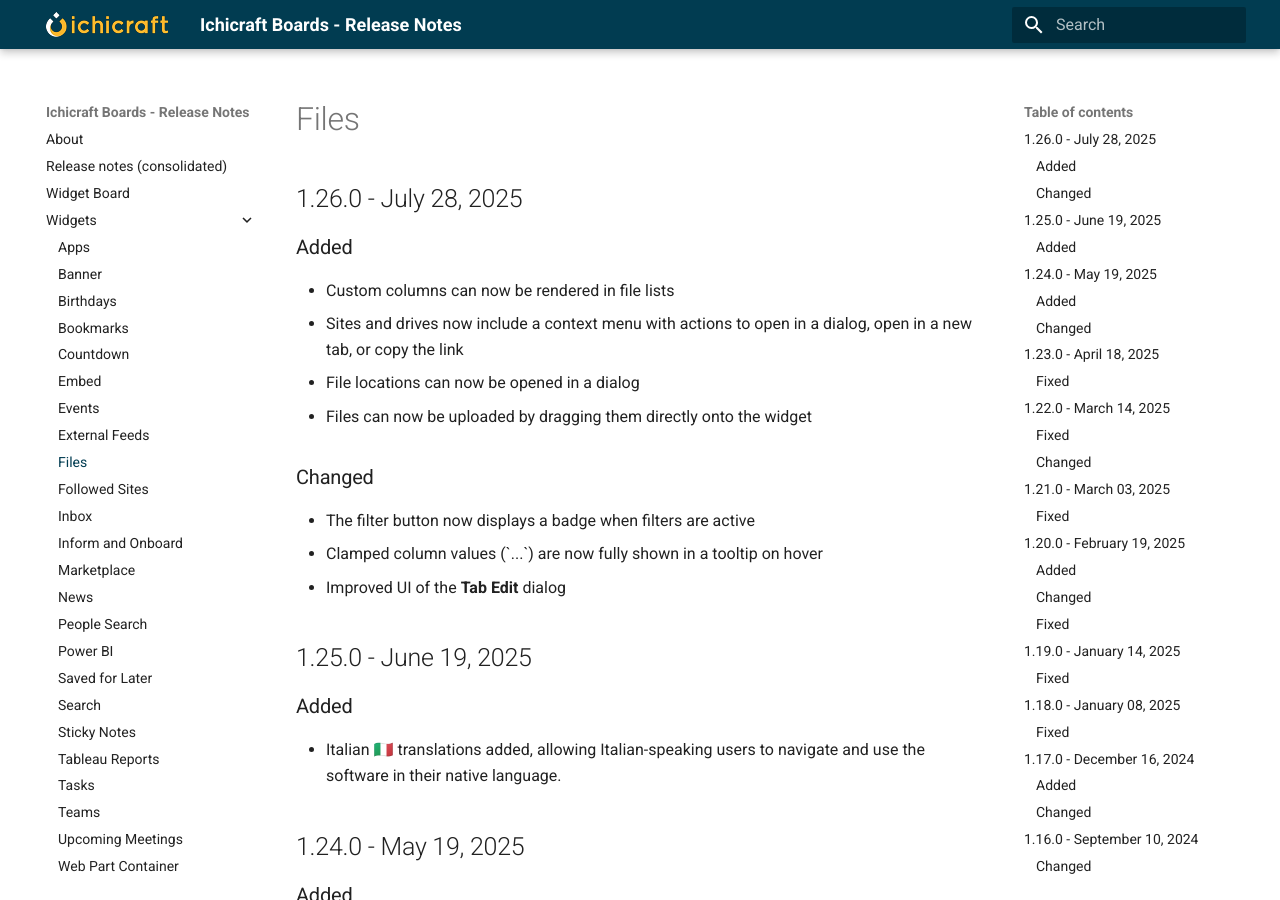
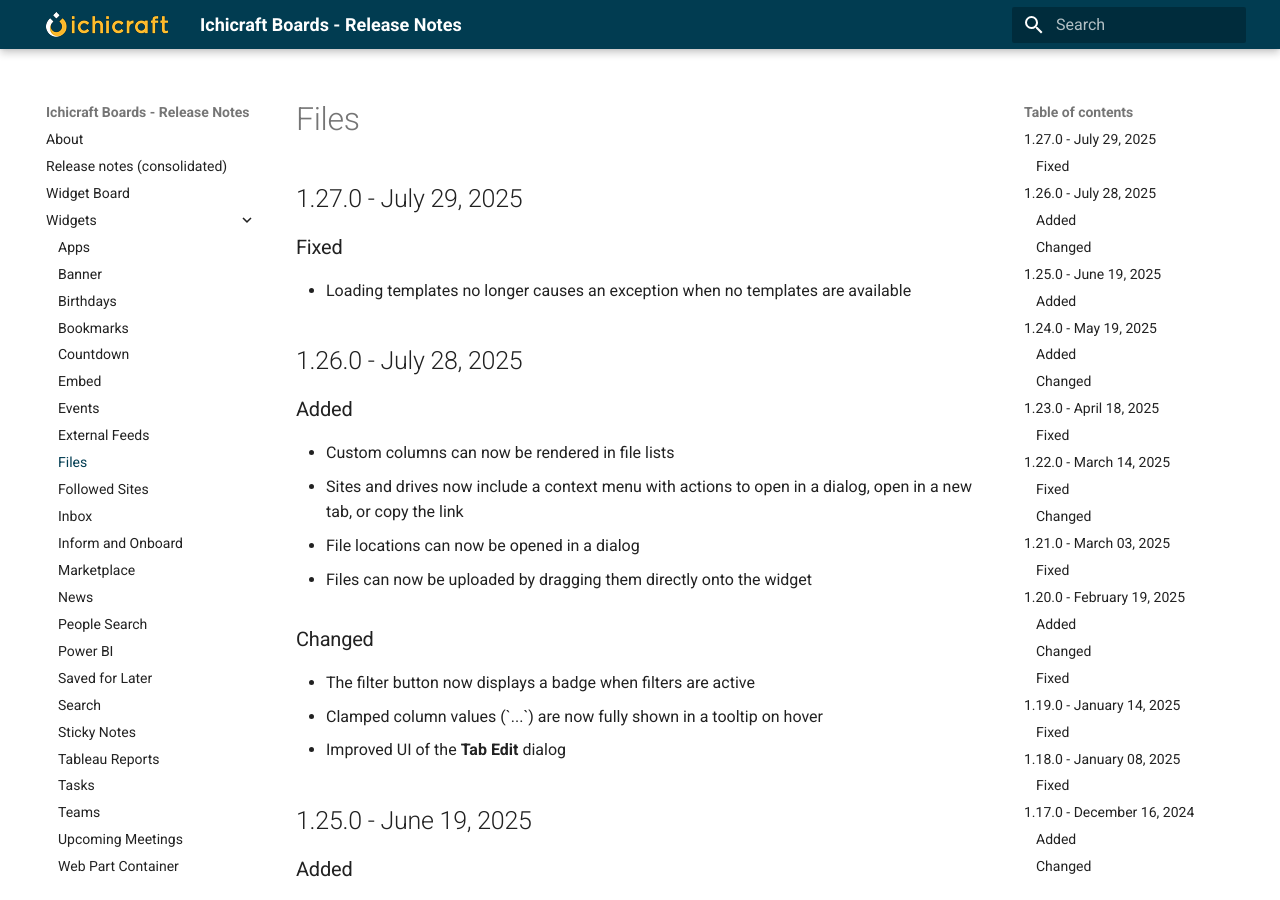
Before and after one commit to ichicraft/widgets-docs, an MkDocs documentation site: the page built from docs/Widgets/Files.md, in a window 1280 px wide and 900 px high. Built offline with MkDocs 1.6.1 and Material for MkDocs 9.7.7, drawn with Linux system fonts in a browser that asks for light colours.

```diff
--- a/docs/Widgets/Files.md
+++ b/docs/Widgets/Files.md
@@ -1,3 +1,8 @@
+## 1.27.0 - July 29, 2025
+
+### Fixed
+- Loading templates no longer causes an exception when no templates are available
+
 ## 1.26.0 - July 28, 2025
 
 ### Added
```
Also changed, not shown: docs/Release-notes-(consolidated).md (+5 -0 lines).
